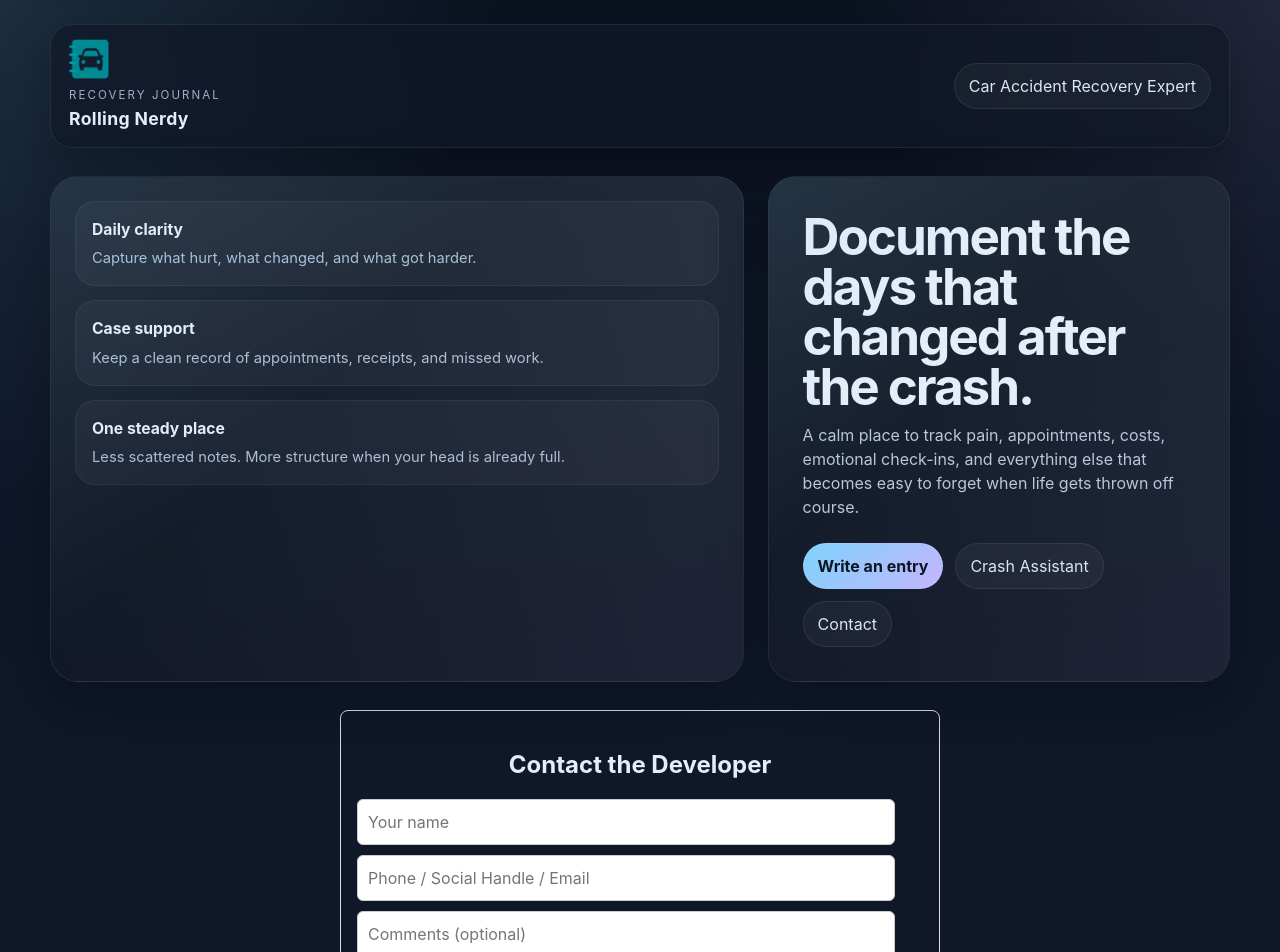
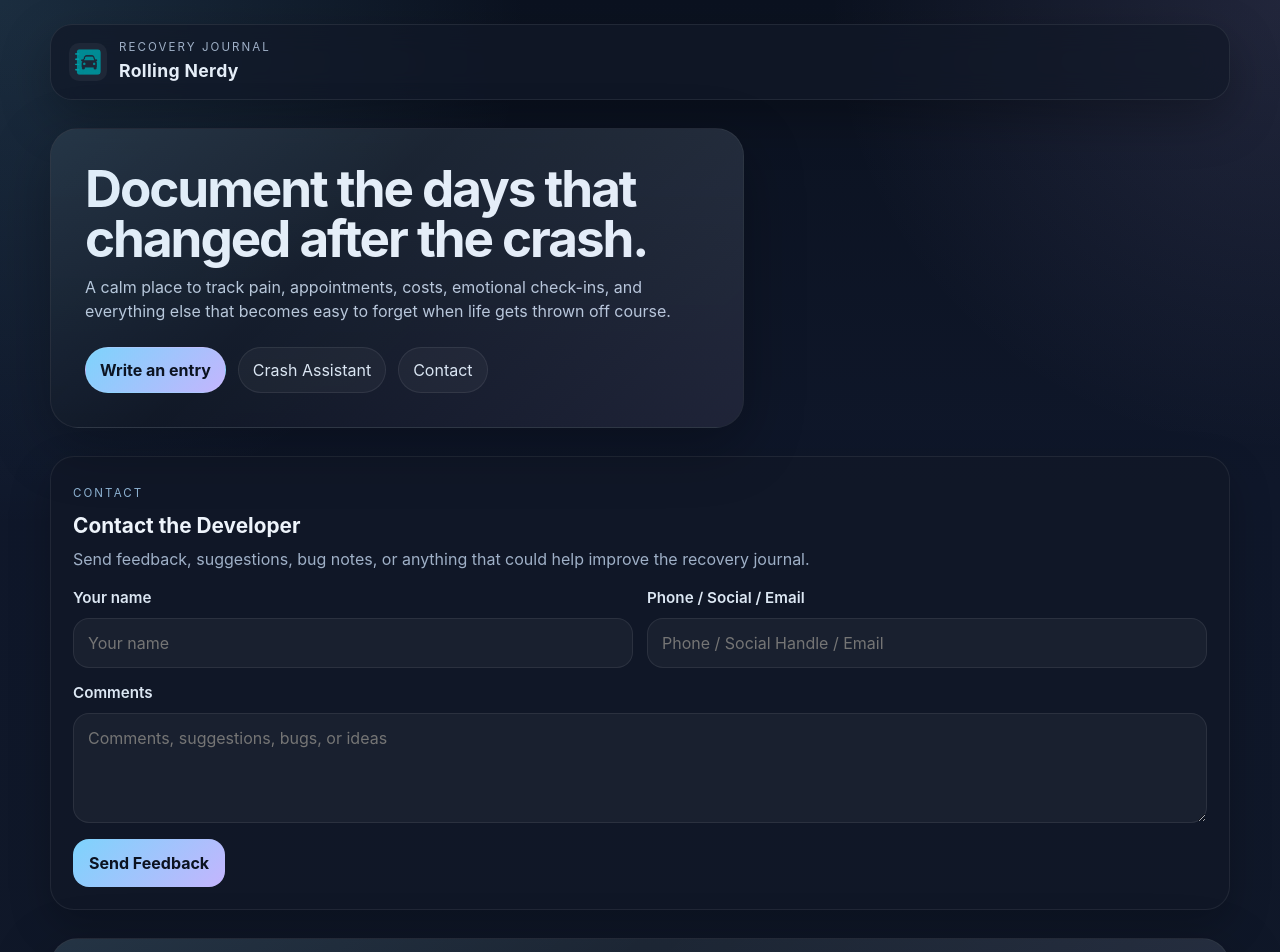
Before and after one commit to rtocastro/rollingnerdy, a React (Vite) app: page /Contact in a window 1280 px wide. Shown: the top 952 px of the page. Built offline with nearby package versions, Linux system fonts and the light colour scheme; no server answers.

Commit message:
made more style changes, moved around code

```diff
--- a/src/App.css
+++ b/src/App.css
@@ -24,8 +24,8 @@
 
 .brand {
   display: flex;
-  flex-direction: column;
-  gap: 2px;
+  align-items: center;
+  gap: 12px;
 }
 
 .brand-kicker {
@@ -39,6 +39,12 @@
   font-size: 1.1rem;
   font-weight: 700;
   letter-spacing: 0.02em;
+}
+
+.brand-text {
+  display: flex;
+  flex-direction: column;
+  gap: 2px;
 }
 
 .hero {
@@ -93,7 +99,11 @@
 }
 
 .logo {
-  max-width: 40px;
+  width: 38px;
+  height: 38px;
+  border-radius: 10px;
+  background: rgba(255,255,255,0.05);
+  padding: 6px;
 }
 
 .pill {
--- a/src/App.jsx
+++ b/src/App.jsx
@@ -8,32 +8,16 @@ function App() {
     <div className="site-shell">
       <header className="topbar">
         <div className="brand">
-
-        <span><img src={favpic} alt="Rolling Nerdy logo" className="logo" /></span>
-          <span className="brand-kicker">Recovery journal</span>
-          <span className="brand-title">Rolling Nerdy</span>
+          <img src={favpic} alt="Rolling Nerdy logo" className="logo" />
+          <div className="brand-text">
+            <span className="brand-kicker">Recovery journal</span>
+            <span className="brand-title">Rolling Nerdy</span>
+          </div>
         </div>
-        <div className="pill">Car Accident Recovery Expert</div>
       </header>
 
       <section className="hero">
 
-                <aside className="info-card">
-          <div className="info-stack">
-            <div className="info-panel">
-              <h3>Daily clarity</h3>
-              <p>Capture what hurt, what changed, and what got harder.</p>
-            </div>
-            <div className="info-panel">
-              <h3>Case support</h3>
-              <p>Keep a clean record of appointments, receipts, and missed work.</p>
-            </div>
-            <div className="info-panel">
-              <h3>One steady place</h3>
-              <p>Less scattered notes. More structure when your head is already full.</p>
-            </div>
-          </div>
-        </aside>
 
         <div className="hero-card">
           <h1>Document the days that changed after the crash.</h1>
@@ -58,6 +42,24 @@ function App() {
       </main>
 
       <p className="footer-note">
+
+                <aside className="info-card">
+          <div className="info-stack">
+            <div className="info-panel">
+              <h3>Daily clarity</h3>
+              <p>Capture what hurt, what changed, and what got harder.</p>
+            </div>
+            <div className="info-panel">
+              <h3>Case support</h3>
+              <p>Keep a clean record of appointments, receipts, and missed work.</p>
+            </div>
+            <div className="info-panel">
+              <h3>One steady place</h3>
+              <p>Less scattered notes. More structure when your head is already full.</p>
+            </div>
+          </div>
+        </aside>
+<br />
         Built for recovery, reflection, and keeping the details together.
       </p>
     </div>
--- a/src/components/ContactMe.jsx
+++ b/src/components/ContactMe.jsx
@@ -1,4 +1,5 @@
 import React, { useState } from "react";
+import "../components/JournalTemp.css";
 
 const FeedbackForm = () => {
   const [form, setForm] = useState({
@@ -24,75 +25,65 @@ Contact (Phone / Social / Email): ${form.contact}
 Comments: ${form.comments || "None provided"}
     `);
 
-    // mailto link generator
     const mailtoLink = `mailto:?subject=${subject}&body=${body}`;
-
     window.location.href = mailtoLink;
   };
 
-  const sectionStyle = {
-    border: "1px solid #ddd",
-    borderRadius: "8px",
-    padding: "16px",
-    maxWidth: "600px",
-    margin: "0 auto",
+  return (
+    <div className="journal-shell">
+      <section className="journal-section">
+        <div className="section-heading">
+          <span className="section-kicker">Contact</span>
+          <h2>Contact the Developer</h2>
+          <p>
+            Send feedback, suggestions, bug notes, or anything that could help
+            improve the recovery journal.
+          </p>
+        </div>
 
-  };
-
-  const inputStyle = {
-    width: "95%",
-    padding: "10px",
-    marginBottom: "10px",
-    borderRadius: "6px",
-    border: "1px solid #ccc",
-  };
-
-  const buttonStyle = {
-    width: "100%",
-    padding: "12px",
-    backgroundColor: "#333",
-    color: "white",
-    border: "none",
-    borderRadius: "6px",
-    cursor: "pointer",
-    fontSize: "16px",
-  };
-
-  return (
-    <div style={sectionStyle}>
-      <h2 style={{ textAlign: "center", marginBottom: "16px" }}>
-        Contact the Developer
-      </h2>
-
+        <div className="field-grid">
+          <div className="field">
+            <label htmlFor="name">Your name</label>
             <input
-        style={inputStyle}
+              id="name"
               type="text"
               name="name"
               placeholder="Your name"
               value={form.name}
               onChange={handleChange}
             />
+          </div>
 
+          <div className="field">
+            <label htmlFor="contact">Phone / Social / Email</label>
             <input
-        style={inputStyle}
+              id="contact"
               type="text"
               name="contact"
               placeholder="Phone / Social Handle / Email"
               value={form.contact}
               onChange={handleChange}
             />
+          </div>
 
+          <div className="field full">
+            <label htmlFor="comments">Comments</label>
             <textarea
-        style={{ ...inputStyle, height: "120px" }}
+              id="comments"
               name="comments"
-        placeholder="Comments (optional)"
+              placeholder="Comments, suggestions, bugs, or ideas"
               value={form.comments}
               onChange={handleChange}
             />
+          </div>
+        </div>
 
-      <button style={buttonStyle} onClick={handleSubmit}>
+        <div className="journal-actions" style={{ marginTop: "16px" }}>
+          <button className="action-btn" onClick={handleSubmit}>
             Send Feedback
           </button>
+        </div>
+      </section>
     </div>
   );
 };
```
Lines whose indentation alone changed are shown as unchanged.
